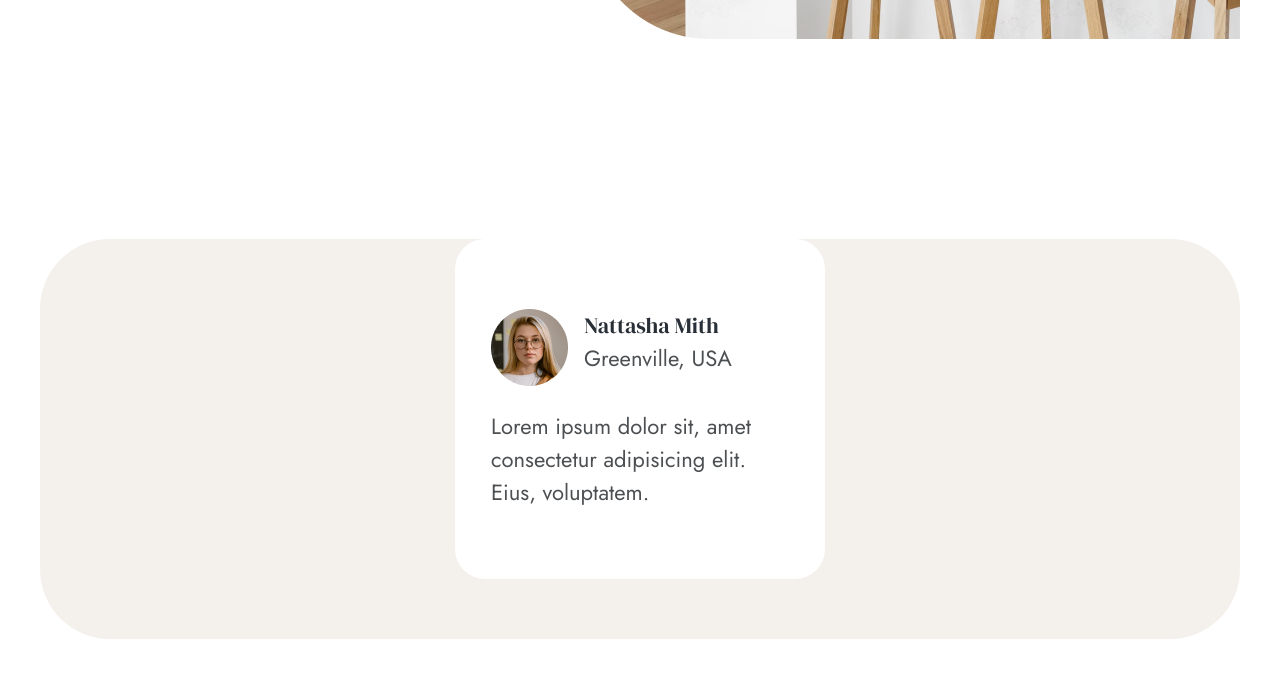
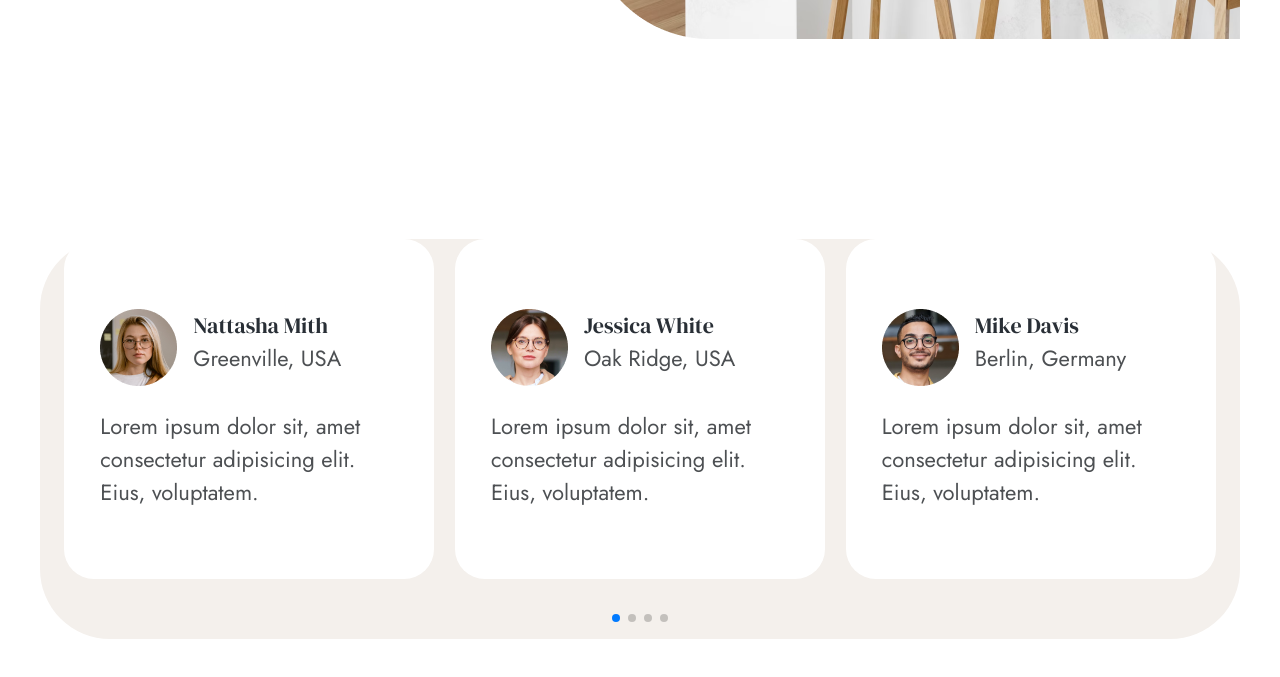
Before and after one commit to ArfinHasib/Inferno-Landing-Page-tailwind-, a website: page index.html in a window 1280 px wide. Shown: the part 2297-2974 px from the top of the page. Drawn offline with nearby package versions, Linux system fonts and the light colour scheme.

Commit message:
Testimonial Slider Complete

```diff
--- a/index.html
+++ b/index.html
@@ -166,7 +166,7 @@
             <div class="w-full">
                <div class="testimonial_slider swiper h-[400px]">
                   <div class="swiper-wrapper">
-                     <!-- slides -->
+                     <!-- slide 1-->
                      <div class="swiper-slide">
                         <!-- item -->
                         <div
@@ -181,7 +181,54 @@
                            <p>Lorem ipsum dolor sit, amet consectetur adipisicing elit. Eius, voluptatem.</p>
                         </div>
                      </div>
+                     <!-- slide 2-->
+                     <div class="swiper-slide">
+                        <!-- item -->
+                        <div
+                           class="testimonial__item w-full max-w-[370px] h-[340px] bg-white rounded-[30px] flex flex-col justify-center p-9 mx-auto">
+                           <div class="flex gap-4 mb-6">
+                              <img src="assets/testimonial/02.png" alt="">
+                              <div>
+                                 <h3>Jessica White</h3>
+                                 <div>Oak Ridge, USA</div>
+                              </div>
+                           </div>
+                           <p>Lorem ipsum dolor sit, amet consectetur adipisicing elit. Eius, voluptatem.</p>
+                        </div>
+                     </div>
+                     <!-- slide 3-->
+                     <div class="swiper-slide">
+                        <!-- item -->
+                        <div
+                           class="testimonial__item w-full max-w-[370px] h-[340px] bg-white rounded-[30px] flex flex-col justify-center p-9 mx-auto">
+                           <div class="flex gap-4 mb-6">
+                              <img src="assets/testimonial/03.png" alt="">
+                              <div>
+                                 <h3>Mike Davis</h3>
+                                 <div>Berlin, Germany</div>
+                              </div>
+                           </div>
+                           <p>Lorem ipsum dolor sit, amet consectetur adipisicing elit. Eius, voluptatem.</p>
+                        </div>
+                     </div>
+                     <!-- slide 4-->
+                     <div class="swiper-slide">
+                        <!-- item -->
+                        <div
+                           class="testimonial__item w-full max-w-[370px] h-[340px] bg-white rounded-[30px] flex flex-col justify-center p-9 mx-auto">
+                           <div class="flex gap-4 mb-6">
+                              <img src="assets/testimonial/01.png" alt="">
+                              <div>
+                                 <h3>Olivia Wilson</h3>
+                                 <div>Blue Ridge, France</div>
+                              </div>
+                           </div>
+                           <p>Lorem ipsum dolor sit, amet consectetur adipisicing elit. Eius, voluptatem.</p>
+                        </div>
+                     </div>
                   </div>
+                  <!-- swiper pagination -->
+                  <div class="swiper-pagination"></div>
                </div>
             </div>
          </div>
--- a/js/main.js
+++ b/js/main.js
@@ -5,3 +5,26 @@ const navMenu = document.querySelector('#nav_menu');
 navTriggerBtn.addEventListener('click', () => {
    navMenu.classList.toggle('nav-is-open');
 });
+
+// swiper
+const swiper = new Swiper('.swiper', {
+   loop: true,
+   pagination: {
+      el: '.swiper-pagination',
+      clickable: true,
+   },
+   // breakpoints
+   slidesPerView: 3,
+   spaceBetween: 20,
+   breakpoints: {
+      320: {
+         slidesPerView: 1,
+      },
+      768: {
+         slidesPerView: 2,
+      },
+      960: {
+         slidesPerView: 3,
+      },
+   },
+});
```
